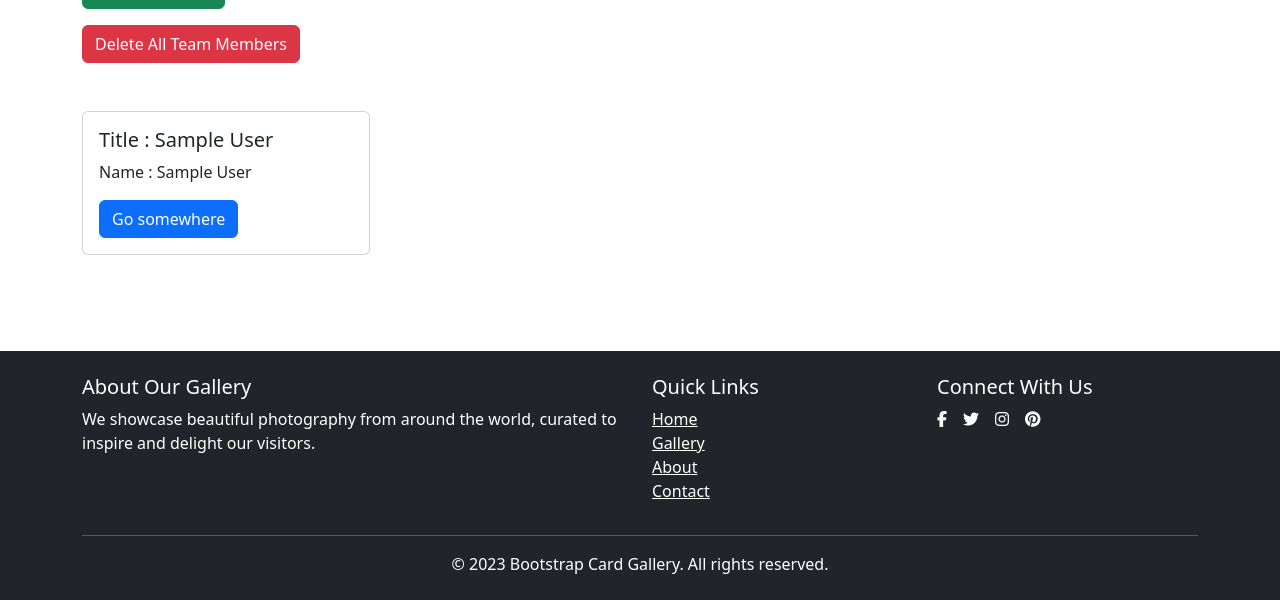
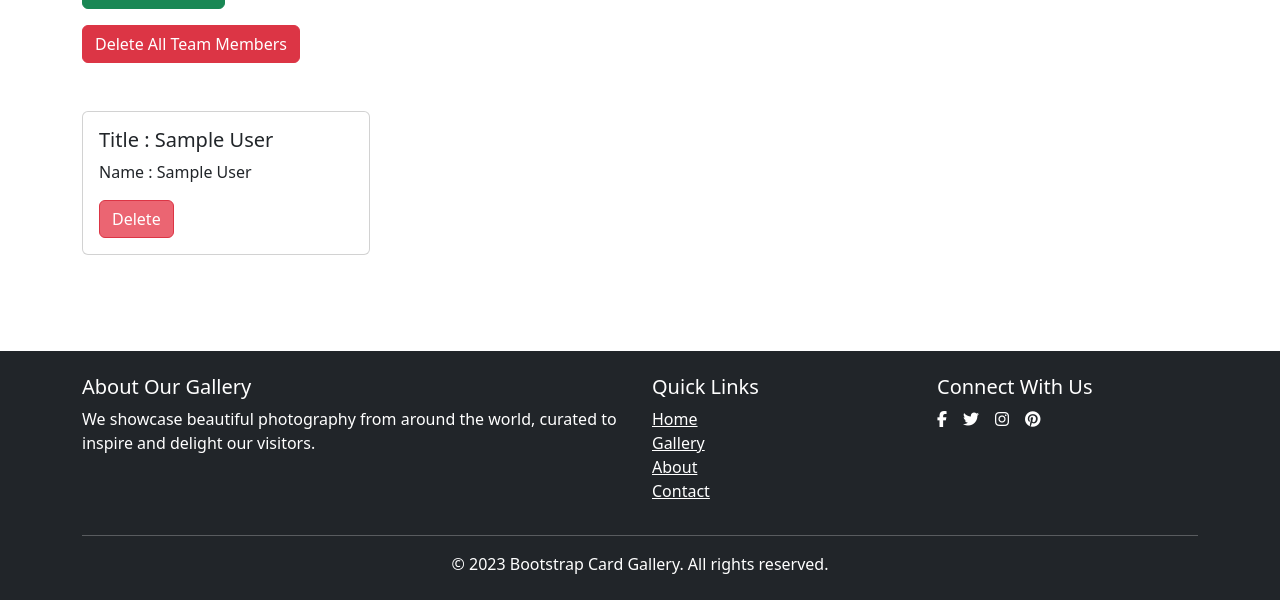
Before and after one commit to Azzam49/nova_django_cards_gallery, a Django app: page /team-members/ in a window 1280 px wide. Shown: the part 205-805 px from the top of the page. Run offline with Django 3.2, Linux system fonts and the light colour scheme; tables that the repository leaves empty hold one stand-in row (values such as "Sample post"); some libraries are stand-ins or nearby versions.

Commit message:
Frontend : adding delete button for each team member

```diff
--- a/app/templates/app/team_members.html
+++ b/app/templates/app/team_members.html
@@ -21,7 +21,11 @@
         <div class="card-body">
             <h5 class="card-title">Title : {{team_member.title}}</h5>
             <p class="card-text">Name : {{team_member.name}}</p>
-            <a href="#" class="btn btn-primary">Go somewhere</a>
+
+            <form method="post" action="">
+                {% csrf_token %}
+                <button class="btn btn-danger custom-red-button">Delete</button>
+            </form>
         </div>
     </div>
 
--- a/static/css/style.css
+++ b/static/css/style.css
@@ -9,3 +9,7 @@
     transform: translateY(-5px);
     box-shadow: 0 10px 20px rgba(0,0,0,0.1);
 }
+
+.custom-red-button{
+    background-color: #eb6572;
+}
```
